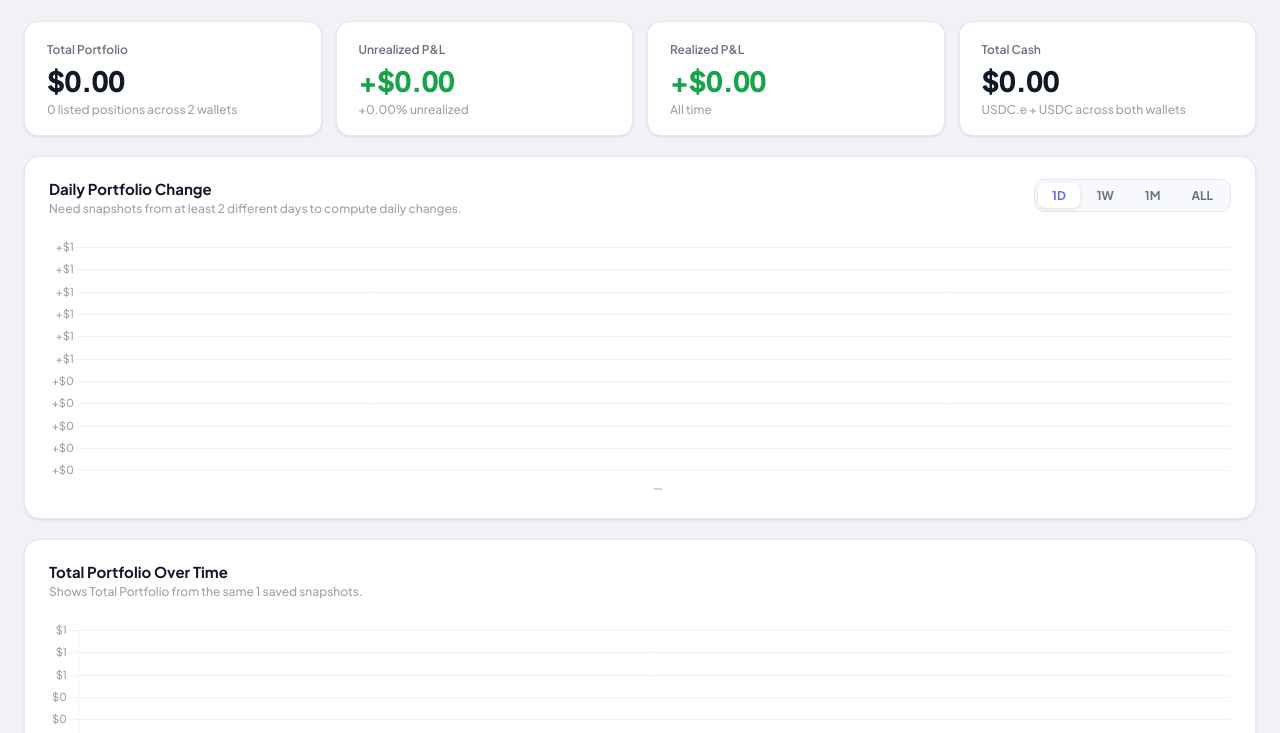
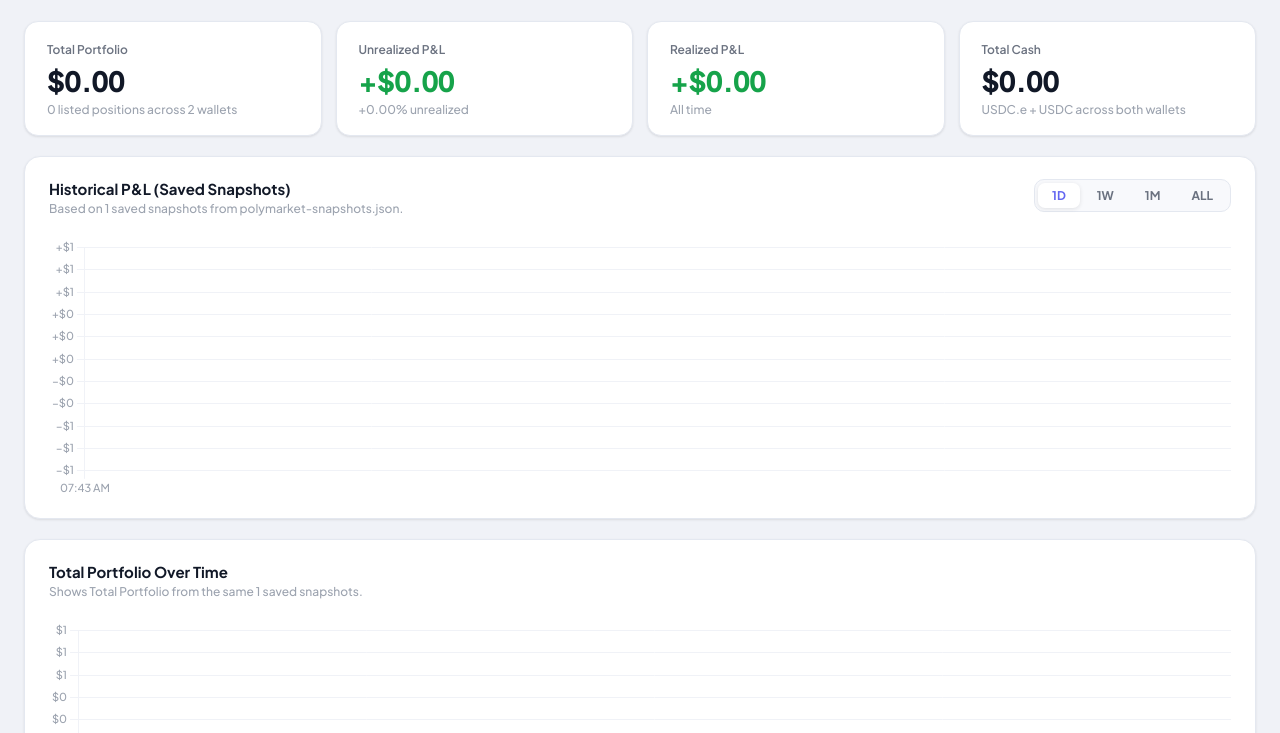
Before and after one commit to cctestiomio/polyhist, a website: page index.html in a window 1280 px wide. Shown: the part 67-800 px from the top of the page. Drawn offline with nearby package versions, Linux system fonts and the light colour scheme; no server answers.

Commit message:
Update index.html

```diff
--- a/index.html
+++ b/index.html
@@ -487,7 +487,7 @@
   <div class="chart-section">
     <div class="chart-header">
       <div>
-        <div class="chart-title">Daily Portfolio Change</div>
+        <div class="chart-title">Historical P&amp;L (Saved Snapshots)</div>
         <div class="chart-meta" id="pnlChartMeta">Loading snapshot history...</div>
       </div>
       <div class="tab-group" id="globalTabGroup">
@@ -530,7 +530,7 @@ const WALLETS = [
 const DATA_API = 'https://data-api.polymarket.com';
 const SNAPSHOT_API = '/api/snapshots';
 const AUTO_REFRESH_MS = 90000;
-const SNAPSHOT_MIN_INTERVAL_MS = 60000;
+const SNAPSHOT_MIN_INTERVAL_MS = 86400000; // 24 hours
 
 const RPC_URLS = [
   'https://polygon-rpc.com',
@@ -838,115 +838,6 @@ function getLabelsForSnapshots(win, snapshots) {
   });
 }
 
-function makeDailyChangeData(win) {
-  const snapshots = Array.isArray(snapshotStore.snapshots) ? snapshotStore.snapshots : [];
-  if (!snapshots.length) return { labels: [], deltas: [] };
-
-  // Group by calendar day — last snapshot of each day wins
-  const byDay = {};
-  for (const s of snapshots) {
-    const dayKey = new Date(s.ts).toLocaleDateString('en-CA'); // YYYY-MM-DD
-    byDay[dayKey] = s;
-  }
-
-  const allDays = Object.keys(byDay).sort();
-  if (allDays.length < 2) return { labels: [], deltas: [] };
-
-  // Determine window cutoff
-  const now = Date.now();
-  const cutoff = win === 'all' ? 0 : now - windowMs[win];
-
-  // Days that fall inside the window
-  const windowDays = allDays.filter(d => new Date(d + 'T00:00:00').getTime() >= cutoff);
-  if (!windowDays.length) return { labels: [], deltas: [] };
-
-  // We need the day immediately before windowDays[0] to compute the first delta
-  const firstIdx = allDays.indexOf(windowDays[0]);
-  const startIdx = Math.max(0, firstIdx - 1);
-  const daysToUse = allDays.slice(startIdx);
-
-  const labels = [];
-  const deltas = [];
-
-  for (let i = 1; i < daysToUse.length; i++) {
-    const prev = byDay[daysToUse[i - 1]];
-    const curr = byDay[daysToUse[i]];
-    const delta = Number(curr.totalPortfolio || 0) - Number(prev.totalPortfolio || 0);
-    const dayDate = new Date(daysToUse[i] + 'T12:00:00');
-    labels.push(dayDate.toLocaleDateString('en-US', { month: 'short', day: 'numeric' }));
-    deltas.push(delta);
-  }
-
-  return { labels, deltas };
-}
-
-function makeBarChart(canvasId, existingChart, labels, data) {
-  const ctx = document.getElementById(canvasId).getContext('2d');
-  if (existingChart) existingChart.destroy();
-
-  const bgColors = data.map(v => v >= 0 ? 'rgba(99,102,241,0.70)' : 'rgba(220,38,38,0.60)');
-  const borderColors = data.map(v => v >= 0 ? '#6366f1' : '#dc2626');
-
-  return new Chart(ctx, {
-    type: 'bar',
-    data: {
-      labels,
-      datasets: [{
-        data,
-        backgroundColor: bgColors,
-        borderColor: borderColors,
-        borderWidth: 1.5,
-        borderRadius: 4,
-        borderSkipped: false
-      }]
-    },
-    options: {
-      responsive: true,
-      maintainAspectRatio: false,
-      interaction: { mode: 'index', intersect: false },
-      plugins: {
-        legend: { display: false },
-        tooltip: {
-          backgroundColor: '#1e293b',
-          titleColor: '#94a3b8',
-          bodyColor: '#f1f5f9',
-          padding: 10,
-          cornerRadius: 8,
-          callbacks: {
-            label: ctx => {
-              const v = Number(ctx.parsed.y || 0);
-              return (v >= 0 ? '+$' : '\u2212$') + Math.abs(v).toLocaleString('en-US', { minimumFractionDigits: 2, maximumFractionDigits: 2 });
-            }
-          }
-        }
-      },
-      scales: {
-        x: {
-          grid: { display: false },
-          ticks: {
-            color: '#9ca3af',
-            font: { family: 'Plus Jakarta Sans', size: 11, weight: '500' },
-            maxTicksLimit: 10
-          },
-          border: { display: false }
-        },
-        y: {
-          grid: { color: '#f0f2f7', drawBorder: false },
-          ticks: {
-            color: '#9ca3af',
-            font: { family: 'Plus Jakarta Sans', size: 11, weight: '500' },
-            callback: v => {
-              const num = Number(v || 0);
-              return (num >= 0 ? '+$' : '\u2212$') + Math.abs(num).toLocaleString('en-US', { maximumFractionDigits: 0 });
-            }
-          },
-          border: { display: false }
-        }
-      }
-    }
-  });
-}
-
 function makeLineChart(canvasId, existingChart, labels, data, mode = 'signed') {
   const ctx = document.getElementById(canvasId).getContext('2d');
   const lastVal = data?.length ? Number(data[data.length - 1]) : 0;
@@ -1032,27 +923,21 @@ function makeLineChart(canvasId, existingChart, labels, data, mode = 'signed') {
 
 function renderCharts(win) {
   const snapshots = getSnapshotsForWindow(win);
-  const { labels: dayLabels, deltas } = makeDailyChangeData(win);
-
-  if (dayLabels.length) {
-    pnlChart = makeBarChart('pnlChart', pnlChart, dayLabels, deltas);
-  } else {
-    // Not enough data yet — show an empty placeholder bar
-    pnlChart = makeBarChart('pnlChart', pnlChart, ['—'], [0]);
-  }
 
   if (!snapshots.length) {
+    pnlChart = makeLineChart('pnlChart', pnlChart, ['Now'], [Number(currentMetrics?.totalPnl || 0)], 'signed');
     portfolioChart = makeLineChart('portfolioChart', portfolioChart, ['Now'], [Number(currentMetrics?.totalPortfolio || 0)], 'neutral');
   } else {
     const labels = getLabelsForSnapshots(win, snapshots);
+    pnlChart = makeLineChart('pnlChart', pnlChart, labels, snapshots.map(s => Number(s.totalPnl || 0)), 'signed');
     portfolioChart = makeLineChart('portfolioChart', portfolioChart, labels, snapshots.map(s => Number(s.totalPortfolio || 0)), 'neutral');
   }
 
   const count = snapshotStore.snapshots.length;
   document.getElementById('pnlChartMeta').textContent =
-    dayLabels.length > 0
-      ? `Day-over-day change across ${dayLabels.length} day${dayLabels.length !== 1 ? 's' : ''} of snapshots.`
-      : 'Need snapshots from at least 2 different days to compute daily changes.';
+    count > 0
+      ? `Based on ${count.toLocaleString()} saved snapshots from polymarket-snapshots.json.`
+      : 'No saved snapshots yet.';
   document.getElementById('portfolioChartMeta').textContent =
     count > 0
       ? `Shows Total Portfolio from the same ${count.toLocaleString()} saved snapshots.`
```
